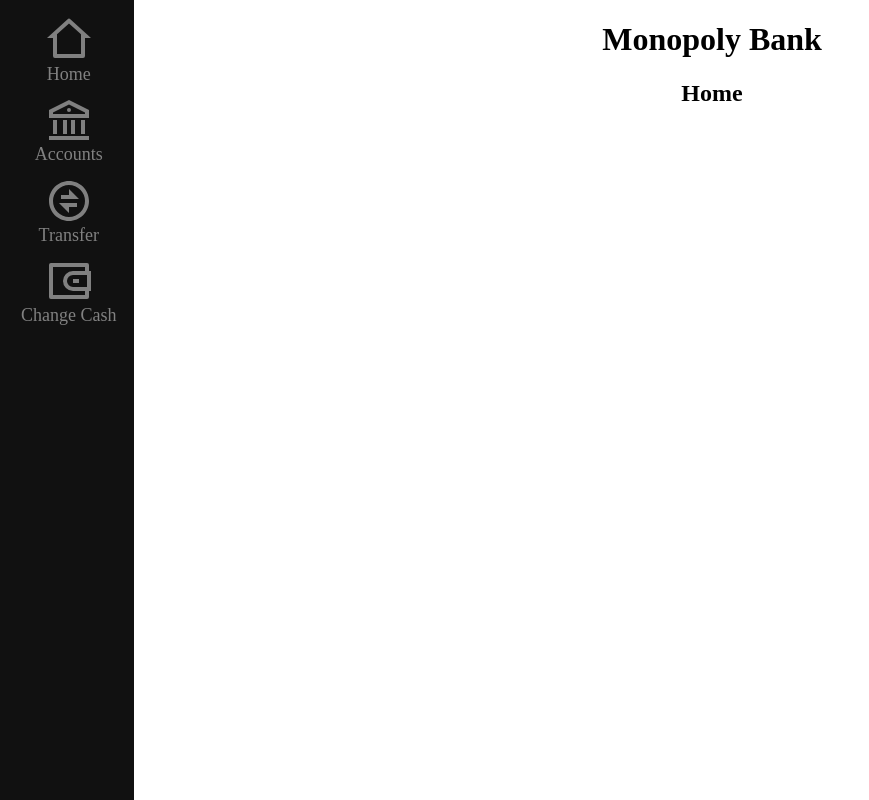
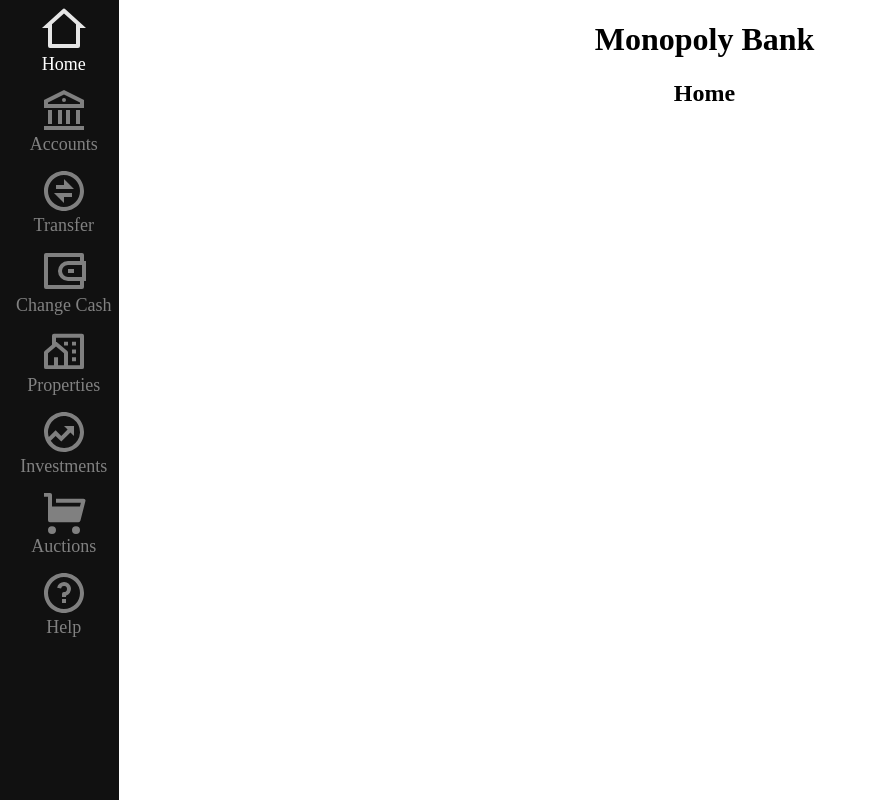
Before and after one commit to hyperdriveguy/monopoly-bank, a Flask app: page / in a window 1280 px wide. Shown: the whole page, without its empty margins (0-869 px from the left). Run offline with Flask 2, Linux system fonts and the light colour scheme; parts of the project's set-up code (start-up, migrations or seed data) failed here and were passed over.

Commit message:
Additional code cleanup, prepare for additions

```diff
--- a/server.py
+++ b/server.py
@@ -10,16 +10,6 @@ from markupsafe import escape
 from account_store import AccountManager
 
 TEMP_PASSWORD = 'temp'
-
-URLS = {
-    'Accounts': 'accounts',
-    'Transfer': 'transfer',
-    'Change Cash': 'change-cash',
-    'Properties': 'properties',
-    'Investments': 'investments',
-    'Auctions': 'auctions',
-    'Help': 'help'
-}
 
 def urlify(ident, reverse=False):
     replace_chars = (
@@ -110,7 +100,7 @@ if __name__ == '__main__':
     def home_page():
         if not current_user.is_anonymous:
             flash(current_user)
-        return render_template('home.html.jinja', urls=URLS)
+        return render_template('home.html.jinja')
 
 
     @app.route('/login', methods=['GET', 'POST'])
@@ -139,17 +129,18 @@ if __name__ == '__main__':
             else:
                 flash('Username for account already exists.')
 
-        return render_template('login.html.jinja', urls=URLS)
+        return render_template('login.html.jinja')
 
 
     @app.route('/logout', methods=['GET', 'POST'])
     @login_required
     def logout():
         logout_user()
+        flash('Succesfully logged out')
         return redirect('/')
 
 
-    @app.route(f'/{URLS["Accounts"]}/', methods=['GET', 'POST'])
+    @app.route('/accounts/', methods=['GET', 'POST'])
     @login_required
     def accounts_main_page():
         managed_accs.recieved_update()
@@ -160,22 +151,22 @@ if __name__ == '__main__':
         if 'new-acc-name' in request.form:
             if not current_user.banker:
                 flash('Operation only allowed for banker.')
-                return render_template('accounts.html.jinja', urls=URLS, make_url=urlify, num_accs=len(managed_accs.accounts_storage), lookup=lookup)
+                return redirect(url_for('accounts_main_page'))
             new_id, new_name, new_cash = (
                 request.form['new-acc-id'],
                 request.form['new-acc-name'].title(),
                 int(request.form['new-acc-cash'])
             )
-            flash('Created new account:', managed_accs.new(new_id, new_name, TEMP_PASSWORD, new_cash))
+            flash('Created new account')
             flash(f'Temporary password for new user {new_id}: "{TEMP_PASSWORD}"')
             if 'account-redirect' in request.form:
-                return redirect(f'/{URLS["Accounts"]}/{urlify(request.form["account-redirect"])}')
+                return redirect(url_for('individual_account_page', ident=request.form["account-redirect"]))
             lookup = sorted(managed_accs.accounts_storage.values(), key=lambda a: a.name)
         # Check if account was deleted
         elif 'del-acc-id' in request.form:
             if not current_user.banker:
                 flash('Operation only allowed for banker.')
-                return render_template('accounts.html.jinja', urls=URLS, make_url=urlify, num_accs=len(managed_accs.accounts_storage), lookup=lookup)
+                return redirect(url_for('accounts_main_page'))
             managed_accs.delete(request.form['del-acc-id'])
             flash(f'Deleted account for ID {request.form["del-acc-id"]}.')
             # This is required so the deleted account doesn't show on the page
@@ -186,16 +177,16 @@ if __name__ == '__main__':
             lookup = sorted(managed_accs.search(query).values(), key=lambda a: a.name)
             flash(f'{len(lookup)} result{"s" if len(lookup) > 1 else ""} for search "{query}".')
 
-        return render_template('accounts.html.jinja', urls=URLS, make_url=urlify, num_accs=len(managed_accs.accounts_storage), lookup=lookup)
+        return render_template('accounts.html.jinja', make_url=urlify, num_accs=len(managed_accs.accounts_storage), lookup=lookup, is_banker=current_user.banker)
 
-    @app.route(f'/{URLS["Accounts"]}/<id>', methods=['GET', 'POST'])
+    @app.route('/accounts/<ident>', methods=['GET', 'POST'])
     @login_required
-    def individual_account_page(id):
+    def individual_account_page(ident):
         managed_accs.recieved_update()
-        id = urlify(id, reverse=True)
-        target_account = managed_accs.query(id)
+        ident = urlify(ident, reverse=True)
+        target_account = managed_accs.query(ident)
         if target_account == 'Account does not exist.':
-            return render_template('no_existing_account.html.jinja', urls=URLS, id=id)
+            return render_template('no_existing_account.html.jinja', id=ident)
         target_account.get_transactions()
         # Check for money transferring
         if 'transfer-amount' in request.form:
@@ -207,27 +198,34 @@ if __name__ == '__main__':
             amount = target_account.deposit(int(request.form['deposit-amount']))
             flash(f'Deposited ${amount} into account.')
 
-        return render_template('individual_account.html.jinja', urls=URLS, acc=target_account)
+        return render_template('individual_account.html.jinja', acc=target_account, is_banker=current_user.banker)
 
-    @app.route(f'/{URLS["Change Cash"]}', methods=['GET', 'POST'])
+    @app.route('/change-cash', methods=['GET', 'POST'])
     @login_required
     def change_cash():
         if 'id-card' in request.form:
-            return redirect(f'/{URLS["Accounts"]}/{urlify(request.form["id-card"])}')
-        return render_template('change_cash.html.jinja', urls=URLS)
+            return redirect(url_for('individual_account_page', ident=request.form["id-card"]))
+        return render_template('change_cash.html.jinja')
 
-    @app.route(f'/{URLS["Transfer"]}', methods=['GET', 'POST'])
+    @app.route('/transfer', methods=['GET', 'POST'])
     @login_required
     def transfer():
         flash(post_transfer(request.form))
-        return render_template('transfer.html.jinja', urls=URLS)
+        return render_template('transfer.html.jinja')
 
-    @app.route(f'/{URLS["Properties"]}')
-    @app.route(f'/{URLS["Investments"]}')
-    @app.route(f'/{URLS["Auctions"]}')
-    @app.route(f'/{URLS["Help"]}')
+
+    @app.route('/properties')
+    @app.route('/investments')
+    @app.route('/auctions')
+    @app.route('/help')
     def placeholder_page():
-        return render_template('sidebar.html.jinja', urls=URLS)
+        return render_template('sidebar.html.jinja')
+
+
+    @app.errorhandler(404)
+    def not_found_page(e):
+        return render_template('sidebar.html.jinja'), 404
+
 
     @app.route('/nuke')
     @login_required
--- a/static/js/accounts.js
+++ b/static/js/accounts.js
@@ -28,6 +28,7 @@ function post(path, params, method='post') {
     form.submit();
   }
 
+if (new_account_button != null) {
     new_account_button.addEventListener('click', () => {
         new_account_form.classList.toggle('hidden');
         individual_account_del_buttons.forEach(node => {
@@ -37,7 +38,9 @@ new_account_button.addEventListener('click', () => {
             node.classList.add("clickable");
         })
     });
+}
 
+if (del_account_button != null) {
     del_account_button.addEventListener('click', () => {
         new_account_form.classList.add('hidden');
         individual_account_del_buttons.forEach(node => {
@@ -47,6 +50,7 @@ del_account_button.addEventListener('click', () => {
             node.classList.toggle("clickable");
         })
     });
+}
 
 individual_account_del_buttons.forEach(node => {
     node.addEventListener('click', () => {
--- a/static/js/set-margin.js
+++ b/static/js/set-margin.js
@@ -4,5 +4,7 @@ function make_margin() {
     document.querySelector('main').style.margin = `0 0 0 ${target_margin + 10}px`;
 }
 
+make_margin();
+
 window.addEventListener("load", make_margin);
 window.addEventListener("resize", make_margin);
--- a/templates/accounts.html.jinja
+++ b/templates/accounts.html.jinja
@@ -6,8 +6,10 @@
     <input type="search" id="account-lookup-query" name="account-lookup-query" placeholder="Search for account..." required>
     <input type="submit" value="Search">
 </form>
+{% if is_banker %}
 <button id="new-account">New Account</button>
 <button id="del-account">Delete Account</button>
+{% endif %}
 <button id="refresh">Refresh Accounts</button>
 <section class="account-list">
     <form action="" method="post" id="make-new-acc" class="account-card hidden">
--- a/templates/sidebar.html.jinja
+++ b/templates/sidebar.html.jinja
@@ -11,18 +11,16 @@
         {% endblock %}
     </head>
     <body>
-            <div class="side-bar">
-                <nav>
+        <nav class="side-bar">
             <a href="/"><img src="{{ url_for('static', filename='icons/home-2-line.svg') }}">Home</a>
-                    <a href="/{{ urls['Accounts'] }}"><img src="{{ url_for('static', filename='icons/bank-line.svg') }}">{{ urls['Accounts'].title().replace('-', ' ') }}</a>
-                    <a href="/{{ urls['Transfer'] }}"><img src="{{ url_for('static', filename='icons/exchange-line.svg') }}">{{ urls['Transfer'].title().replace('-', ' ') }}</a>
-                    <a href="/{{ urls['Change Cash'] }}"><img src="{{ url_for('static', filename='icons/wallet-3-line.svg') }}">{{ urls['Change Cash'].title().replace('-', ' ') }}</a>
-                    <a href="/{{ urls['Properties'] }}" class="hidden"><img src="{{ url_for('static', filename='icons/community-line.svg') }}">{{ urls['Properties'].title().replace('-', ' ') }}</a>
-                    <a href="/{{ urls['Investments'] }}" class="hidden"><img src="{{ url_for('static', filename='icons/funds-line.svg') }}">{{ urls['Investments'].title().replace('-', ' ') }}</a>
-                    <a href="/{{ urls['Auctions'] }}" class="hidden"><img src="{{ url_for('static', filename='icons/shopping-cart-fill.svg') }}">{{ urls['Auctions'].title().replace('-', ' ') }}</a>
-                    <a href="/{{ urls['Help'] }}" class="hidden"><img src="{{ url_for('static', filename='icons/question-line.svg') }}">{{ urls['Help'].title().replace('-', ' ') }}</a>
+            <a href="/accounts"><img src="{{ url_for('static', filename='icons/bank-line.svg') }}">Accounts</a>
+            <a href="/transfer"><img src="{{ url_for('static', filename='icons/exchange-line.svg') }}">Transfer</a>
+            <a href="/change-cash"><img src="{{ url_for('static', filename='icons/wallet-3-line.svg') }}">Change Cash</a>
+            <a href="/properties"><img src="{{ url_for('static', filename='icons/community-line.svg') }}">Properties</a>
+            <a href="/investments"><img src="{{ url_for('static', filename='icons/funds-line.svg') }}">Investments</a>
+            <a href="/auctions"><img src="{{ url_for('static', filename='icons/shopping-cart-fill.svg') }}">Auctions</a>
+            <a href="/help"><img src="{{ url_for('static', filename='icons/question-line.svg') }}">Help</a>
         </nav>
-            </div>
         <main>
 
         {% block messages %}
```
Also changed, not shown: static/icons/abstract-user-flat-1.svg (added). Lines whose indentation alone changed are shown as unchanged.
